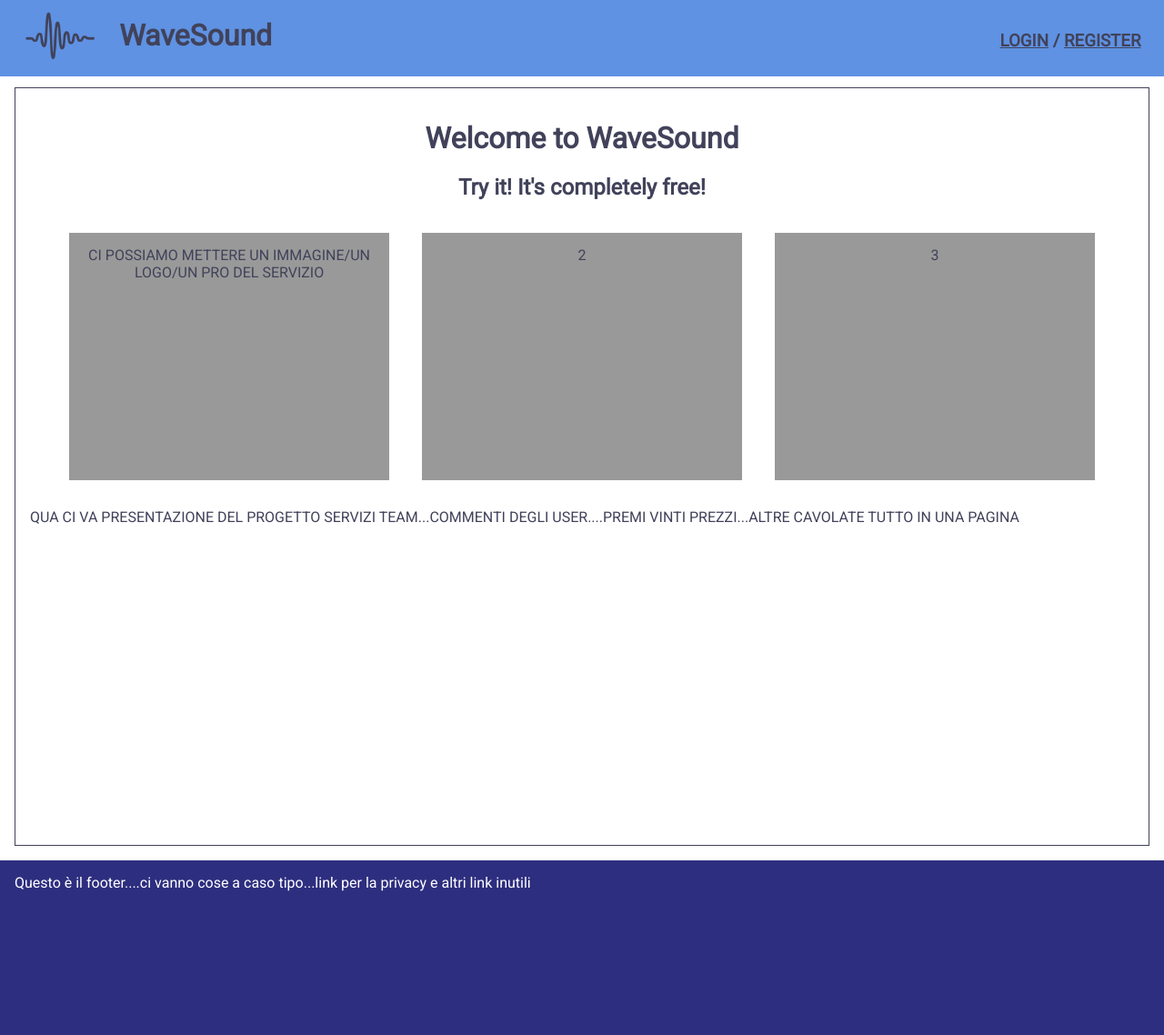
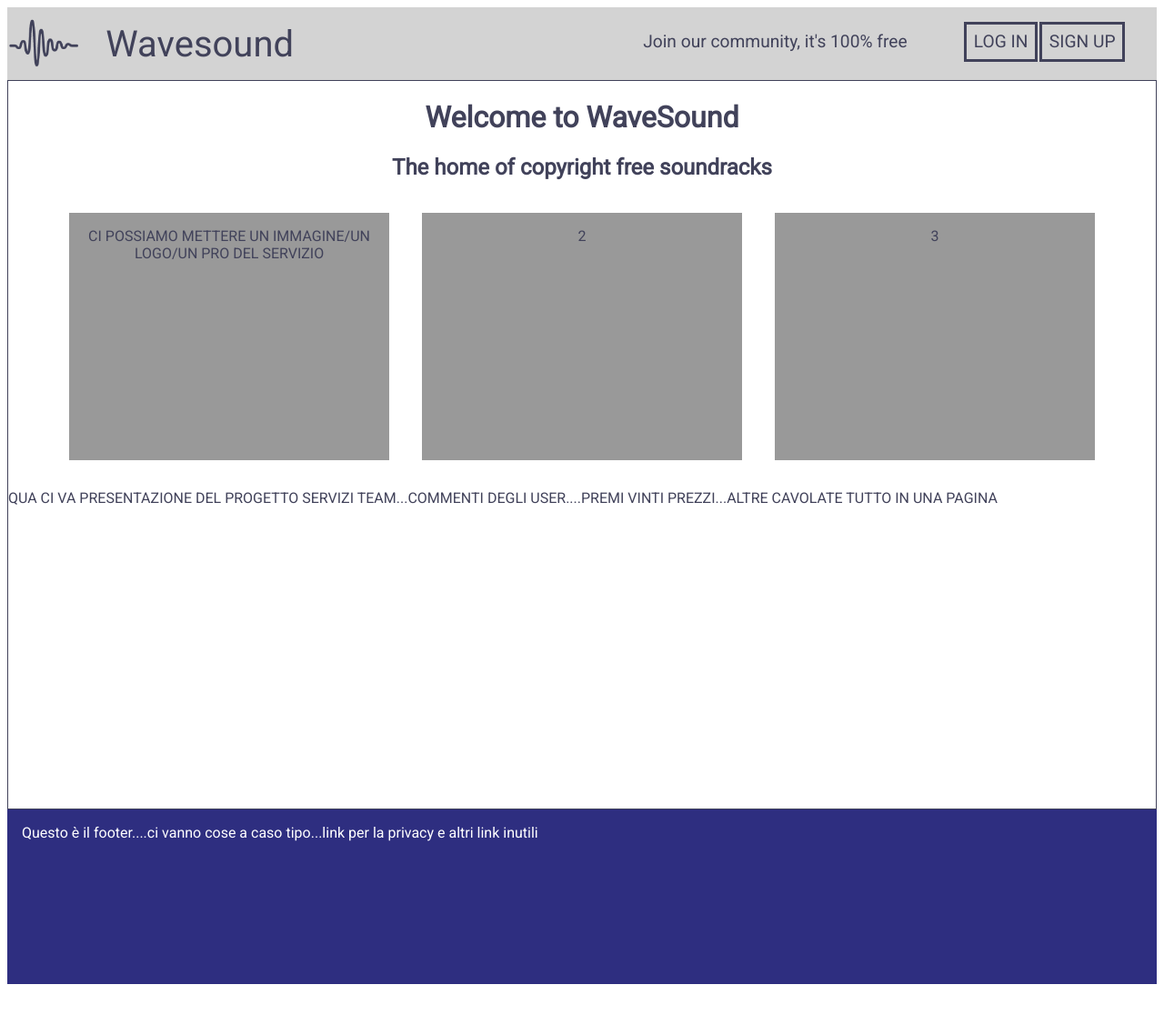
Before and after one commit to Archetipo95/Progetto-TechWeb-WaveSound, a PHP site: page / in a window 1280 px wide. Shown: the whole page at 91% size. After the commit the page ends 1082 px from the top, so only its background shows below. Run offline with PHP 8.4, Linux system fonts and the light colour scheme.

Commit message:
modificati index html e css

```diff
--- a/css/style.css
+++ b/css/style.css
@@ -7,37 +7,66 @@ body {
 /* head content */
 
 header {
-	top: 0;
-	left: 0;
-	width: 100%;
-	height: auto;
-	background-color: #5f92e3;
-	position: absolute;
+    display: block;
+	background-color: #d3d3d3;
+    height: 5em;
+    vertical-align: middle;
 }
 
-.img-logo {
-	width: 5em;
-	height: 5em;
-	margin: 0;
-	padding: 0;
+#header-left {
+    display: inline-block;
+    width: 55%;
+}
+
+#header-right {
+    display: inline-block;
+    width: 44%;
 }
 
 .logo {
-	float: left;
-	margin: 0 2%;
+    display: inline-block;
+    width: 15%;
+    height: 5em;
+    background-image: url(/img/logo.png);
+    background-repeat:no-repeat;
+    background-size: contain;
+    vertical-align: middle;
 }
 
 .brand {
-	float: left;
+    display: inline-block;
+    vertical-align: middle;
+    font-size: 2.5em;
+}
+
+.join-us {
+    display: inline-block;
+    font-size: 1.2em;
 }
 
 .login-registration {
-	float: right;
-	padding-top: 1em;
-	margin: 0 2%;
+    display: inline-block;
+    font-size: 1.2em;
+    margin-left: 3em;
 }
 
-.login-registration a:focus {
+.button {
+    border-style: solid;
+    padding: 0.4em;
+    text-align: center;
+    text-decoration: none;
+    display: inline-block;
+    margin: 4px 1px;
+    cursor: pointer;
+}
+
+a.button:hover {
+    /*background-color: aliceblue;*/
+    border-color: #a9a9a9;
+    color: #a9a9a9;
+}
+
+/*.login-registration a:focus {
 	background-color: #41425a;
 	color: #fff;
 	font-size: 1.4em;
@@ -55,14 +84,14 @@ header {
 
 .login-registration a:active {
 	background-color: #666;
-}
+}*/
 
 /* main content */
 
 main {
 	min-height: 100vh;
-	margin: 6em 1em 1em 1em;
-	padding: 1em;
+	/*!-- margin: 6em 1em 1em 1em;*/
+	/*padding: 1em;*/
 	/*DA TOGLIERE*/
 	border: solid 1px;
 }
--- a/index.html
+++ b/index.html
@@ -12,7 +12,7 @@
 	<link href="https://fonts.googleapis.com/css?family=Roboto" rel="stylesheet">
 
 	<!-- style -->
-	<link rel="stylesheet" type="text/css" href="css/normalize.css" />
+	<!-- <link rel="stylesheet" type="text/css" href="css/normalize.css" /> -->
 	<link rel="stylesheet" type="text/css" href="css/font-and-co.css" />
 	<link rel="stylesheet" type="text/css" href="css/style.css" />
 
@@ -21,24 +21,27 @@
 <body>
 
 	<header>
-		<div class="logo">
-			<img class="img-logo" src="img/logo.png" alt="" />
-		</div>
-		<div class="brand">
-			<h1>WaveSound</h1>
-		</div>
-
-		<div class="login-registration">
-			<h3><a href="login.html">LOGIN</a> / <a href="register.html">REGISTER</a>
-			</h3>
-		</div>
-
+        <span id="header-left">
+            <span class="logo">
+            </span>
+            <span class="brand">
+                Wavesound
+            </span>
+        </span>
+        <span id="header-right">
+            <span class="join-us">
+                Join our community, it's 100% free
+            </span>
+            <span class="login-registration">
+                <a href="login.html" class="button">LOG IN</a><a href="register.html" class="button">SIGN UP</a>
+            </span>
+        </span>
 	</header>
 
 	<main>
 
 		<h1 class="welcome center">Welcome to WaveSound</h1>
-		<h2 class="center">Try it! It's completely free!</h2>
+		<h2 class="center">The home of copyright free soundracks</h2>
 
 		<div class="card-container">
 			<div class="card">
@@ -54,7 +57,6 @@
 	<footer>
 
 		Questo è il footer....ci vanno cose a caso tipo...link per la privacy e altri link inutili
-
 	</footer>
 
 </body>
```
